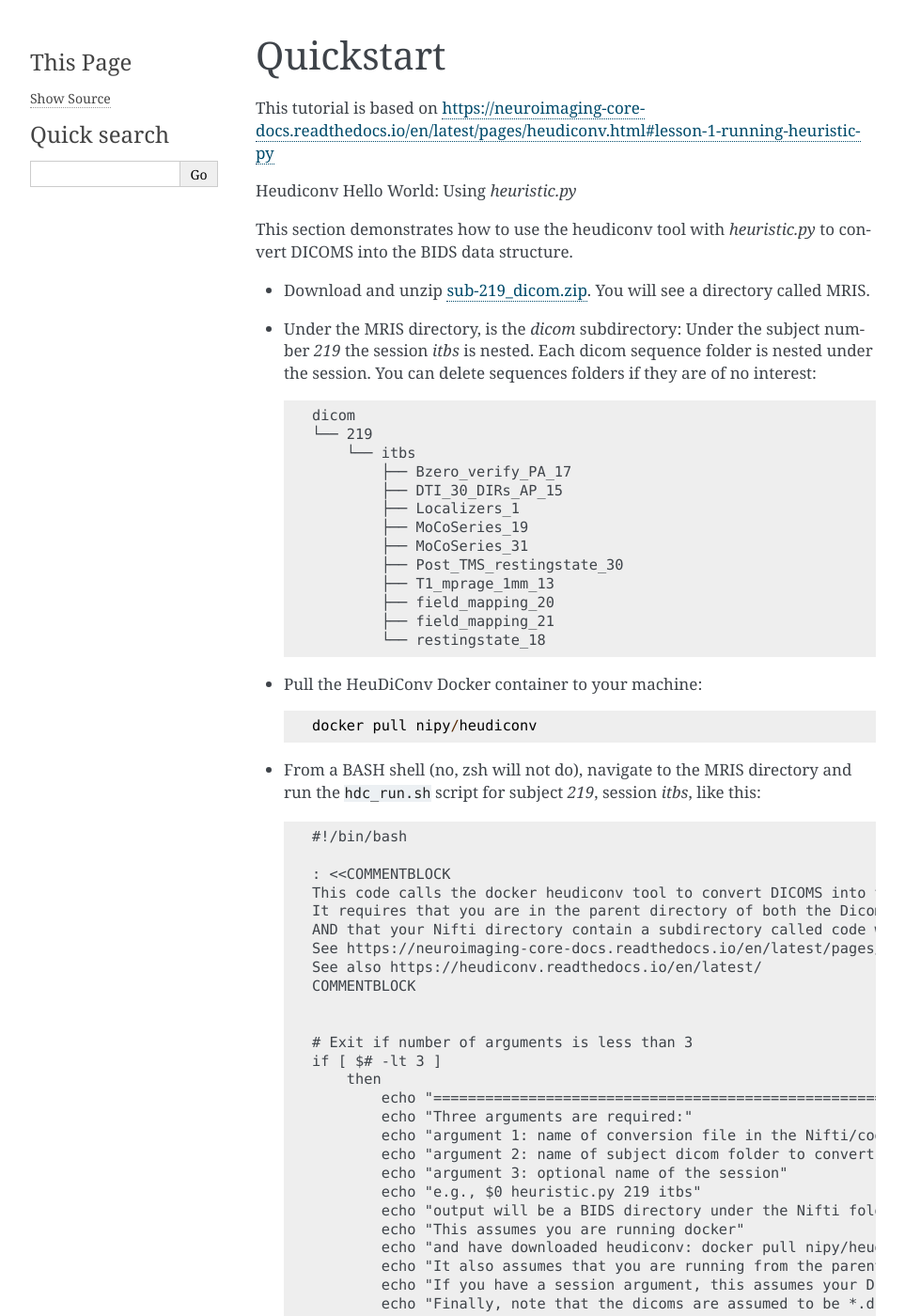
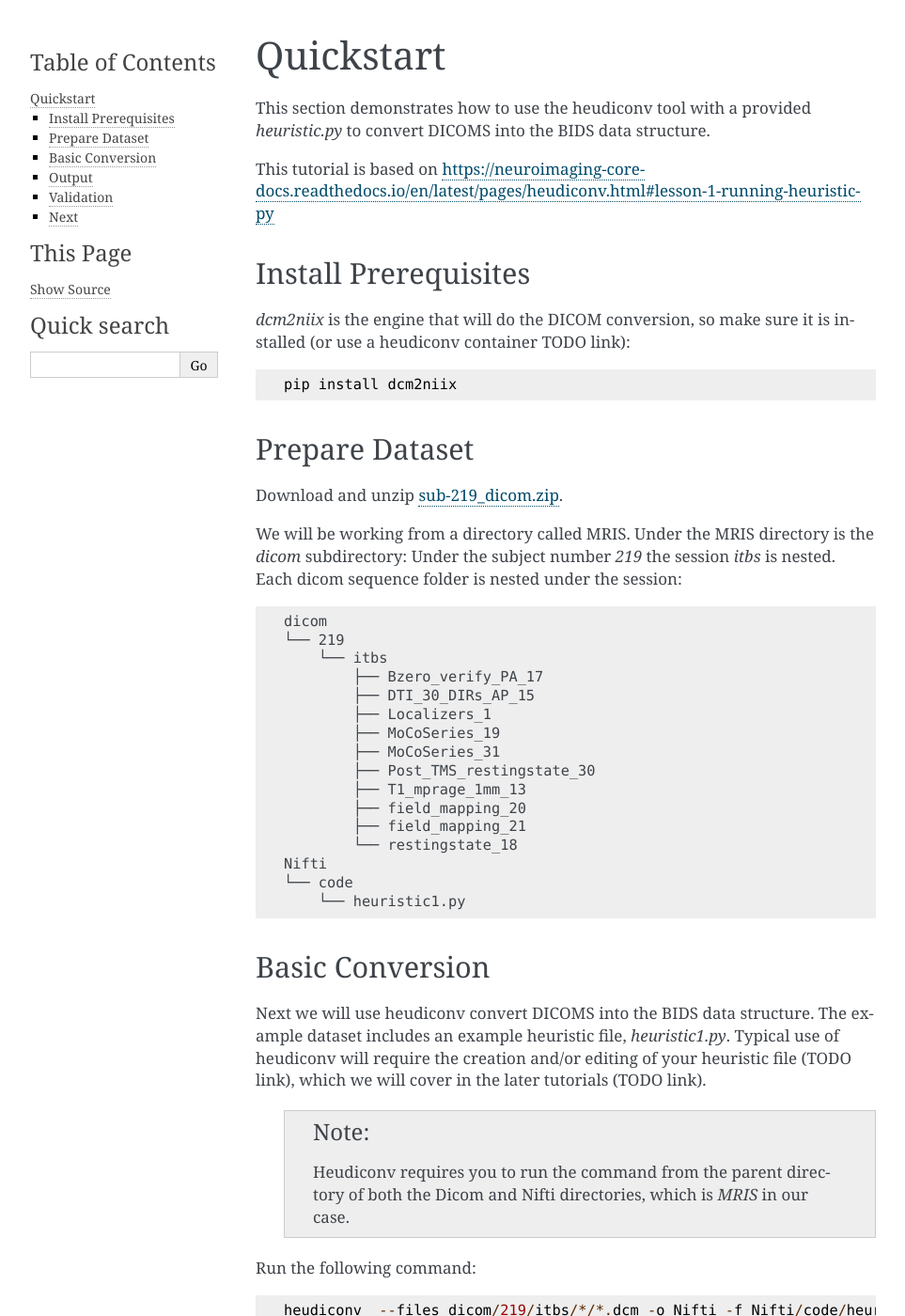
Before and after one commit to nipy/heudiconv, a Sphinx documentation site: the page built from docs/quickstart.rst, in a window 1280 px wide and 1400 px high. Shown: the whole window at 94% size, without its empty margins (148-1111 px from the left). Built offline with Sphinx 7.4.7, drawn with Linux system fonts in a browser that asks for light colours; the version number could not be read and is left out; some of the changed text lies outside the part shown.

Commit message:
Minimize quickstart, format, and hand-test

```diff
--- a/docs/quickstart.rst
+++ b/docs/quickstart.rst
@@ -1,23 +1,23 @@
 Quickstart
 ==========
 
+This section demonstrates how to use the heudiconv tool with a provided `heuristic.py` to convert DICOMS into the BIDS data structure.
+
 This tutorial is based on https://neuroimaging-core-docs.readthedocs.io/en/latest/pages/heudiconv.html#lesson-1-running-heuristic-py
 
-Heudiconv Hello World: Using `heuristic.py`
+Install Prerequisites
+*********************
 
-.. TODO convert to a datalad dataset
-.. TODO ``datalad install https://osf.io/mqgzh/``
-.. TODO delete any sequences of no interest prior to push, lets make the
-   example ds only contain what is needed for these tutorials
-.. TODO create a docker/podman section explaining how to use containers
-   in lieu of `heudiconv`, change the tutorials to `heudiconv`, not
-   container.
-.. TODO convert bash script to docs
+`dcm2niix` is the engine that will do the DICOM conversion, so make sure it is installed (or use a heudiconv container TODO link)::
 
-This section demonstrates how to use the heudiconv tool with `heuristic.py` to convert DICOMS into the BIDS data structure.
+    pip install dcm2niix
 
-* Download and unzip `sub-219_dicom.zip <https://osf.io/mqgzh/>`_. You will see a directory called MRIS.
-* Under the MRIS directory, is the *dicom* subdirectory: Under the subject number *219* the session *itbs* is nested.  Each dicom sequence folder is nested under the session.  You can delete sequences folders if they are of no interest::
+Prepare Dataset
+***************
+
+Download and unzip `sub-219_dicom.zip <https://osf.io/mqgzh/>`_.
+
+We will be working from a directory called MRIS. Under the MRIS directory is the *dicom* subdirectory: Under the subject number *219* the session *itbs* is nested.  Each dicom sequence folder is nested under the session::
 
     dicom
     └── 219
@@ -32,93 +32,66 @@
             ├── field_mapping_20
             ├── field_mapping_21
             └── restingstate_18
+    Nifti
+    └── code
+        └── heuristic1.py
+
+Basic Conversion
+****************
+
+Next we will use heudiconv convert DICOMS into the BIDS data structure.
+The example dataset includes an example heuristic file, `heuristic1.py`.
+Typical use of heudiconv will require the creation
+and/or editing of your heuristic file (TODO link), which we will cover
+in the later tutorials (TODO link).
+
+    .. note:: Heudiconv requires you to run the command from the parent
+              directory of both the Dicom and Nifti directories, which is `MRIS` in
+              our case.
+
+Run the following command::
+
+    heudiconv  --files dicom/219/itbs/*/*.dcm -o Nifti -f Nifti/code/heuristic1.py -s 219 -ss itbs -c dcm2niix -b --minmeta --overwrite
 
 
-* Pull the HeuDiConv Docker container to your machine::
+* We specify the dicom files to convert with `--files`
+* The heuristic file is provided with the `-f` option
+* We tell heudiconv to place our output in the Nifti dir with `-o`
+* `-b` indicates that we want to output in BIDS format
+* `--minmeta` guarantees that meta-information in the dcms does not get inserted into the JSON sidecar. This is good because the information is not needed but can overflow the JSON file causing some BIDS apps to crash.
 
-    docker pull nipy/heudiconv
+Output
+******
 
-* From a BASH shell (no, zsh will not do), navigate to the MRIS directory and run the ``hdc_run.sh`` script for subject *219*, session *itbs*, like this::
-
-    #!/bin/bash
-
-    : <<COMMENTBLOCK
-    This code calls the docker heudiconv tool to convert DICOMS into the BIDS data structure.
-    It requires that you are in the parent directory of both the Dicom and Nifti directories
-    AND that your Nifti directory contain a subdirectory called code with the conversion routine, e.g., heuristic.py in it.
-    See https://neuroimaging-core-docs.readthedocs.io/en/latest/pages/heudiconv.html.
-    See also https://heudiconv.readthedocs.io/en/latest/
-    COMMENTBLOCK
+The *Nifti* directory will contain a bids-compliant subject directory::
 
 
-    # Exit if number of arguments is less than 3
-    if [ $# -lt 3 ]
-        then
-            echo "======================================================"
-            echo "Three arguments are required:"
-            echo "argument 1: name of conversion file in the Nifti/code directory, e.g., heuristic.py"
-            echo "argument 2: name of subject dicom folder to convert"
-            echo "argument 3: optional name of the session"
-            echo "e.g., $0 heuristic.py 219 itbs"
-            echo "output will be a BIDS directory under the Nifti folder"
-            echo "This assumes you are running docker"
-            echo "and have downloaded heudiconv: docker pull nipy/heudiconv"
-            echo "It also assumes that you are running from the parent directory to both dicom and Nifti"
-            echo "If you have a session argument, this assumes your DICOMS are nested under subject and then session"
-            echo "Finally, note that the dicoms are assumed to be *.dcm files"
-            echo "======================================================"
-            exit 1
-    fi
+        └── sub-219
+            └── ses-itbs
+                ├── anat
+                ├── dwi
+                ├── fmap
+                └── func
 
-    # Define the three variables
-    converter=${1}
-    subject=${2}
-    session=${3}
+The following required BIDS text files are also created in the Nifti directory. Details for filling in these skeleton text files can be found under `tabular files <https://bids-specification.readthedocs.io/en/stable/02-common-principles.html#tabular-files>`_ in the BIDS specification::
 
-    echo "Nifti/code/${converter} will be used to convert subject ${subject} and session ${session} under dicom"
-    echo "to BIDS output under Nifti/sub-${subject} and session ${session}"
+        CHANGES
+        README
+        dataset_description.json
+        participants.json
+        participants.tsv
+        task-rest_bold.json
 
-    # This docker command assumes you are in in the bound (-v) base directory, e.g., the unzipped MRIS directory (PWD).
-    # dicom files are under dicom in a directory labeled with the subject number and session number (e.g. 219/itbs)
-    # output (-o) will  be placed in the directory labeled Nifti
-    # The conversion file is in Nifti/code
-    # dcm2niix is the engine that does the conversion
-    # --minmeta guarantees that meta-information in the dcms does not get inserted into the JSON sidecar.
-    # This is good because the information is not needed but can overflow the JSON file causing some BIDS apps to crash.
+Validation
+**********
 
-    docker run --rm -it -v ${PWD}:/base nipy/heudiconv:latest -d /base/dicom/{subject}/{session}/*/*.dcm -o /base/Nifti/ -f /base/Nifti/code/${converter} -s ${subject} -ss ${session} -c dcm2niix -b --minmeta --overwrite
+Ensure that everything is according to spec by using `bids validator <https://bids-standard.github.io/bids-validator/>`_
 
+Click `Choose File` and then select the *Nifti* directory.  There should be no errors (though there are a couple of warnings).
 
-.. TODO rm this command (note the args tho)
-  ./hdc_run.sh heuristic1.py 219 itbs
+      .. Note:: Your files are not uploaded to the BIDS validator, so there are no privacy concerns!
 
-* This should complete the conversion. After running, the *Nifti* directory will contain a bids-compliant subject directory::
+Next
+****
 
-
-    └── sub-219
-        └── ses-itbs
-            ├── anat
-            ├── dwi
-            ├── fmap
-            └── func
-
-* The following required BIDS text files are also created in the Nifti directory. Details for filling in these skeleton text files can be found under `tabular files <https://bids-specification.readthedocs.io/en/stable/02-common-principles.html#tabular-files>`_ in the BIDS specification::
-
-    CHANGES
-    README
-    dataset_description.json
-    participants.json
-    participants.tsv
-    task-rest_bold.json
-
-* Next, visit the `bids validator <https://bids-standard.github.io/bids-validator/>`_.
-* Click `Choose File` and then select the *Nifti* directory.  There should be no errors (though there are a couple of warnings).
-
-  .. Note:: Your files are not uploaded to the BIDS validator, so there are no privacy concerns!
-* Look at the directory structure and files that were generated.
-* When you are ready, remove everything that was just created::
-
-    rm -rf Nifti/sub-* Nifti/.heudiconv Nifti/code/__pycache__ Nifti/*.json Nifti/*.tsv Nifti/README Nifti/CHANGE
-
-* Now you know what the results should look like.
-* In the following sections, you will build *heuristic.py* yourself so you can test different options and understand how to work with your own data.
+In the following sections, you will modify *heuristic.py* yourself so you can test different options and understand how to work with your own data.
```
